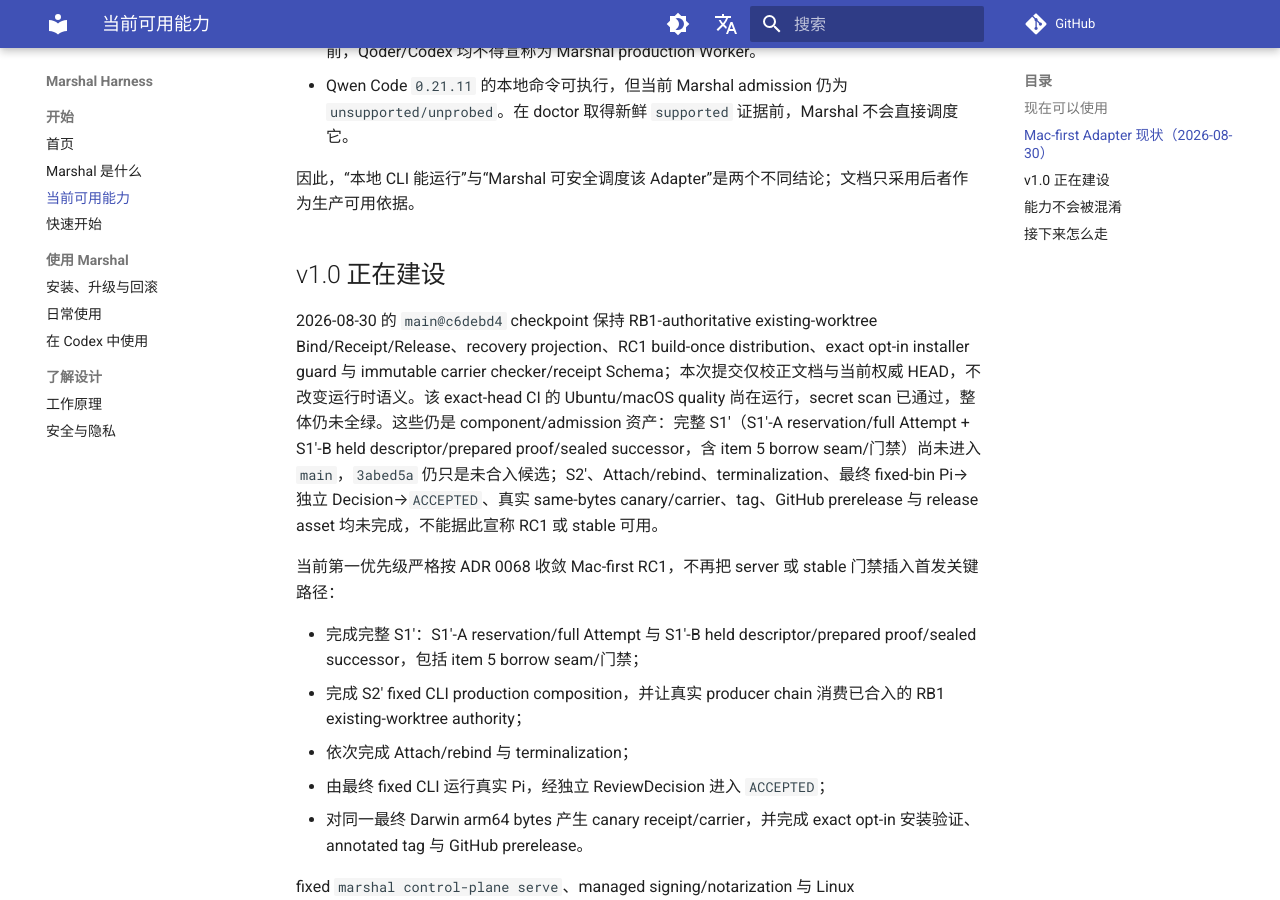
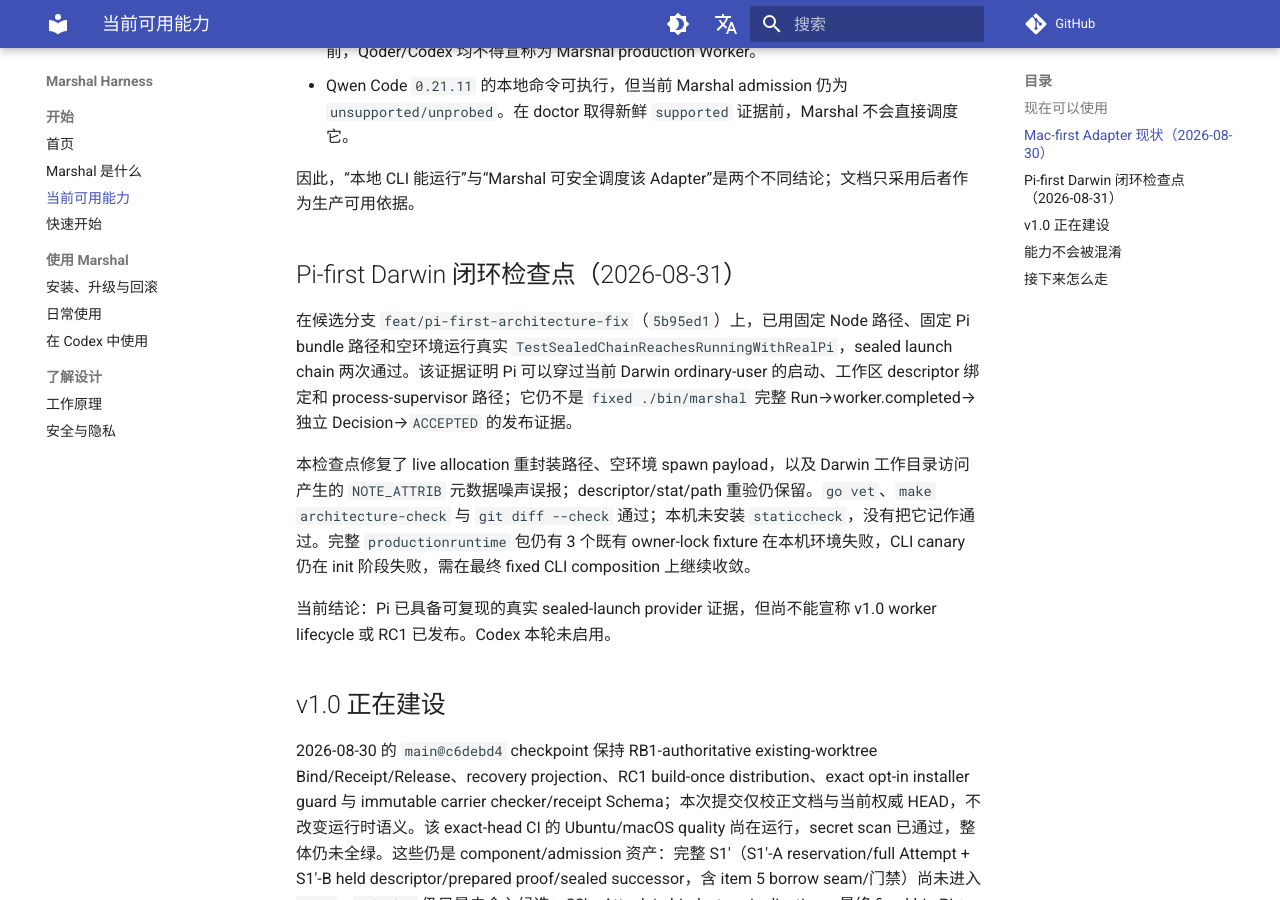
Before and after one commit to chiga0/marshal-harness, an MkDocs documentation site: the page built from docs/current-status.md, in a window 1280 px wide and 900 px high, scrolled down 938 px. Built offline with MkDocs 1.6.1 and Material for MkDocs 9.7.7, drawn with Linux system fonts in a browser that asks for light colours; comment, search, counter and statistics services are not loaded.

Commit message:
docs: record Pi-first Darwin launch checkpoint

```diff
--- a/docs/current-status.md
+++ b/docs/current-status.md
@@ -25,6 +25,14 @@ Marshal 正在从本地工具演进为长寿命、可自托管的 Runtime。下
 - Qwen Code `0.21.11` 的本地命令可执行，但当前 Marshal admission 仍为 `unsupported/unprobed`。在 doctor 取得新鲜 `supported` 证据前，Marshal 不会直接调度它。
 
 因此，“本地 CLI 能运行”与“Marshal 可安全调度该 Adapter”是两个不同结论；文档只采用后者作为生产可用依据。
+
+## Pi-first Darwin 闭环检查点（2026-08-31）
+
+在候选分支 `feat/pi-first-architecture-fix`（`5b95ed1`）上，已用固定 Node 路径、固定 Pi bundle 路径和空环境运行真实 `TestSealedChainReachesRunningWithRealPi`，sealed launch chain 两次通过。该证据证明 Pi 可以穿过当前 Darwin ordinary-user 的启动、工作区 descriptor 绑定和 process-supervisor 路径；它仍不是 `fixed ./bin/marshal` 完整 Run→worker.completed→独立 Decision→`ACCEPTED` 的发布证据。
+
+本检查点修复了 live allocation 重封装路径、空环境 spawn payload，以及 Darwin 工作目录访问产生的 `NOTE_ATTRIB` 元数据噪声误报；descriptor/stat/path 重验仍保留。`go vet`、`make architecture-check` 与 `git diff --check` 通过；本机未安装 `staticcheck`，没有把它记作通过。完整 `productionruntime` 包仍有 3 个既有 owner-lock fixture 在本机环境失败，CLI canary 仍在 init 阶段失败，需在最终 fixed CLI composition 上继续收敛。
+
+当前结论：Pi 已具备可复现的真实 sealed-launch provider 证据，但尚不能宣称 v1.0 worker lifecycle 或 RC1 已发布。Codex 本轮未启用。
 
 ## v1.0 正在建设
 
```
Also changed, not shown: docs/roadmap-status.md (+2 -0 lines).
